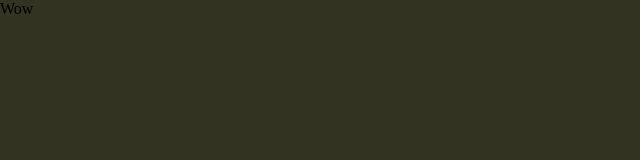
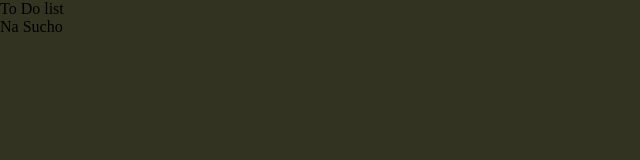
Before and after one commit to udaceue/git-practic, a plain HTML site: page index.html in a window 1280 px wide. Shown: the full height of the page, 0-640 px from the left. Drawn offline with Linux system fonts and the light colour scheme.

Commit message:
Index.html first look

```diff
--- a/index.html
+++ b/index.html
@@ -10,9 +10,20 @@
 </head>
 
 <body>
+    <main>
+        <div class="container">
+            <header>
+                To Do list
+            </header>
+            <section>
+                <div class="grid_wraper">
+                    <ul>
+                        <li>Na Sucho</li>
+                    </ul>
+                </div>
+            </section>
 
-    <div class="container">
-        Wow
+    </main>
     </div>
 
 
```
